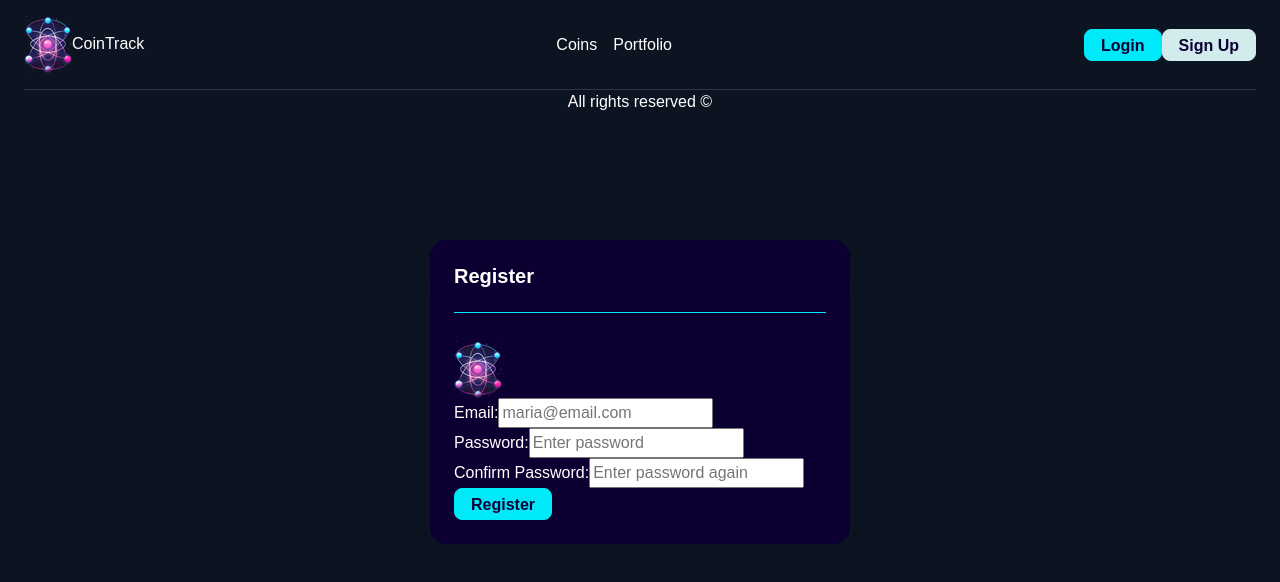
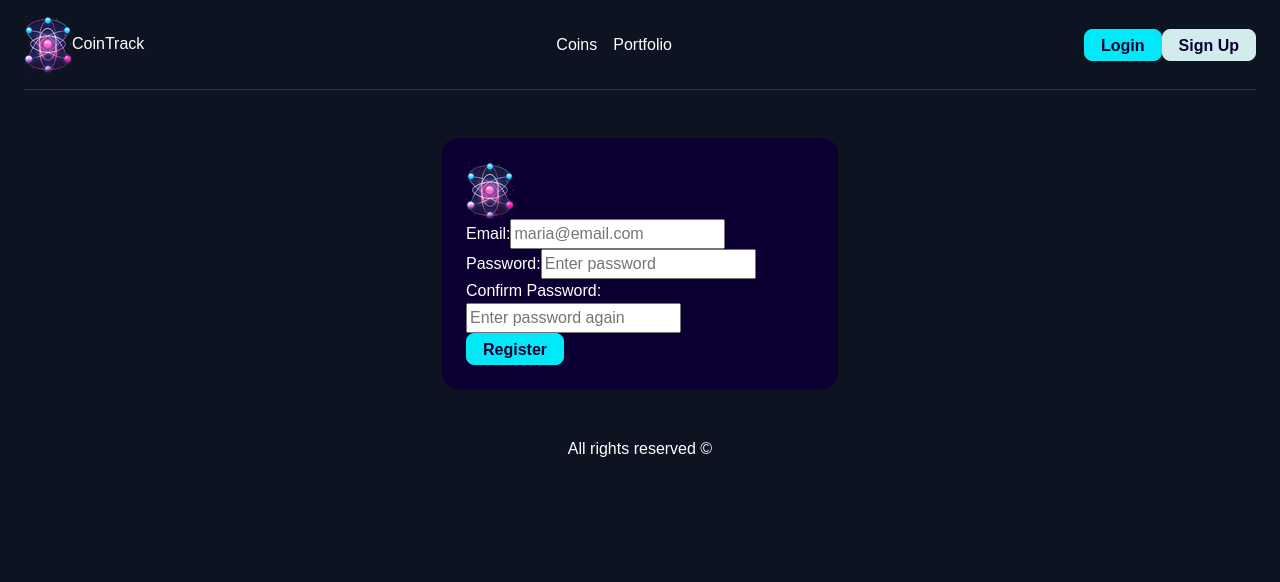
Before and after one commit to HrsHristov/coin-tracker, a React (Vite) app in the folder client/: page /register in a window 1280 px wide. Shown: the top 582 px of the page. Built offline with nearby package versions, Linux system fonts and the light colour scheme.

Commit message:
Change ModalWrapper with Card

```diff
--- a/client/src/components/Register/Register.jsx
+++ b/client/src/components/Register/Register.jsx
@@ -3,10 +3,10 @@ import AuthContext from "../../Contexts/authContext";
 
 import useForm from "../../hooks/useForm";
 import Button from "../Button/Button";
-import ModalWrapper from "../Modals/ModalWrapper";
 import Input from "../Input/Input";
 
 import reactImg from "../../assets/react-core-concepts.png";
+import Card from "../Card/Card";
 
 const RegisterFormKeys = {
     Email: "email",
@@ -23,7 +23,8 @@ export default function Register() {
     });
 
     return (
-        <ModalWrapper title="Register">
+        <div className="container container--sm my-5">
+            <Card>
                 <form onSubmit={onSubmit}>
                     <div className="header_logo">
                         <img src={reactImg} alt="CoinTrack's logo" />
@@ -59,6 +60,7 @@ export default function Register() {
 
                     <Button primary>Register</Button>
                 </form>
-        </ModalWrapper>
+            </Card>
+        </div>
     );
 }
```
Lines whose indentation alone changed are shown as unchanged.
